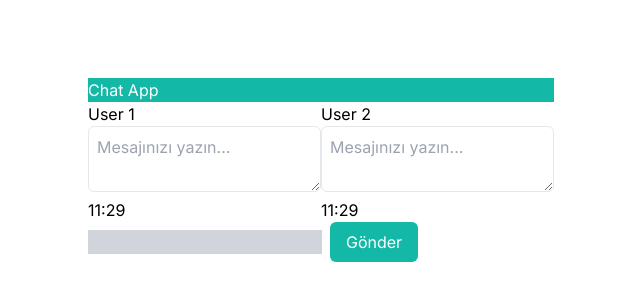
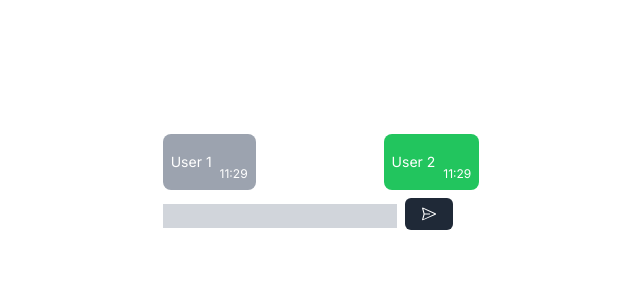
Before and after one commit to mertcetiin/ChatApp, a Next.js app: page / in a window 1280 px wide. Shown: the part 230-530 px from the top of the page, without its empty margins (319-959 px from the left). Built offline with nearby package versions, Linux system fonts and the light colour scheme.

Commit message:
design changed

```diff
--- a/components/inputIndex.tsx
+++ b/components/inputIndex.tsx
@@ -1,12 +1,13 @@
 import React from 'react'
+import { VscSend } from "react-icons/vsc";
 
 function InputIndex() {
     return (
         <div>
-            <input type="text" className='bg-gray-300' />
-            <button className="bg-teal-500 text-white px-4 py-2 ml-2 rounded-md">Gönder</button>
+            <input type="text" className='bg-gray-300 outline-none' />
+            <button className="bg-gray-800 text-white px-4 py-2 ml-2 rounded-md hover:bg-gray-400"><VscSend /></button>
         </div>
     )
 }
 
-export default InputIndex
+export default InputIndex;
--- a/components/user1.tsx
+++ /dev/null
@@ -1,33 +0,0 @@
-"use client";
-import { useEffect, useState } from 'react';
-
-function User1() {
-
-    const [time, setTime] = useState(new Date());
-
-    useEffect(() => {
-        const intervalId = setInterval(() => {
-            setTime(new Date());
-        }, 1000)
-
-        return () => clearInterval(intervalId);
-    }, [])
-
-    const hoursTime = time.getHours();
-    const minutesTime = time.getMinutes();
-
-    let formattedHours = hoursTime < 10 ? `0${hoursTime}` : hoursTime;
-    let formattedMinutes = minutesTime < 10 ? `0${minutesTime}` : minutesTime;
-
-    return (
-        <div>
-            <p>User 1</p>
-            <div>
-                <textarea placeholder="Mesajınızı yazın..." className="flex-1 p-2 border rounded-md"></textarea>
-                <p>{formattedHours}:{formattedMinutes}</p>
-            </div>
-        </div>
-    )
-}
-
-export default User1;
--- a/components/user2.tsx
+++ b/components/userOne.tsx
@@ -1,7 +1,7 @@
 "use client";
 import { useEffect, useState } from 'react';
 
-function User2() {
+function UserOne() {
 
     const [time, setTime] = useState(new Date());
 
@@ -20,14 +20,15 @@ function User2() {
     let formattedMinutes = minutesTime < 10 ? `0${minutesTime}` : minutesTime;
 
     return (
-        <div>
-            <p>User 2</p>
-            <div>
-                <textarea placeholder="Mesajınızı yazın..." className="flex-1 p-2 border rounded-md"></textarea>
-                <p>{formattedHours}:{formattedMinutes}</p>
+        <div className="flex items-end">
+            <div className="bg-gray-400 text-white p-2 rounded-lg mb-2 max-w-2/3">
+                <div className="flex items-center">
+                    <p className="text-sm flex-1">User 1</p>
+                    <p className="mt-6 ml-2 text-xs">{formattedHours}:{formattedMinutes}</p>
+                </div>
             </div>
         </div>
     )
 }
 
-export default User2;
+export default UserOne;
--- /dev/null
+++ b/components/userTwo.tsx
@@ -0,0 +1,34 @@
+"use client";
+import { useEffect, useState } from 'react';
+
+function UserTwo() {
+
+    const [time, setTime] = useState(new Date());
+
+    useEffect(() => {
+        const intervalId = setInterval(() => {
+            setTime(new Date());
+        }, 1000)
+
+        return () => clearInterval(intervalId);
+    }, [])
+
+    const hoursTime = time.getHours();
+    const minutesTime = time.getMinutes();
+
+    // let formattedHours = hoursTime < 10 ? `0${hoursTime}` : hoursTime;
+    // let formattedMinutes = minutesTime < 10 ? `0${minutesTime}` : minutesTime;
+
+    return (
+        <div className="flex items-end ml-32">
+            <div className="bg-green-500 text-white p-2 rounded-lg mb-2 max-w-2/3">
+                <div className="flex items-center">
+                    <p className="text-sm flex-1">User 2</p>
+                    <p className="mt-6 ml-2 text-xs">{hoursTime}:{minutesTime}</p>
+                </div>
+            </div>
+        </div>
+    )
+}
+
+export default UserTwo;
--- a/container/chatIndex.tsx
+++ b/container/chatIndex.tsx
@@ -1,6 +1,6 @@
 import InputIndex from '@/components/inputIndex';
-import User1 from '@/components/user1';
-import User2 from '@/components/user2';
+import UserOne from '@/components/userOne';
+import UserTwo from '@/components/userTwo';
 import React from 'react'
 
 function ChatIndex() {
@@ -11,8 +11,8 @@ function ChatIndex() {
                     <span className="text-lg font-semibold">Chat App</span>
                 </div>
                 <div className="p-4 flex items-center">
-                    <User1 />
-                    <User2 />
+                    <UserOne />
+                    <UserTwo />
                 </div>
             </div>
             <InputIndex />
```
Also changed, not shown: package.json (+5 -4 lines), 1 other file (tests, documents, lock files or other folders).
